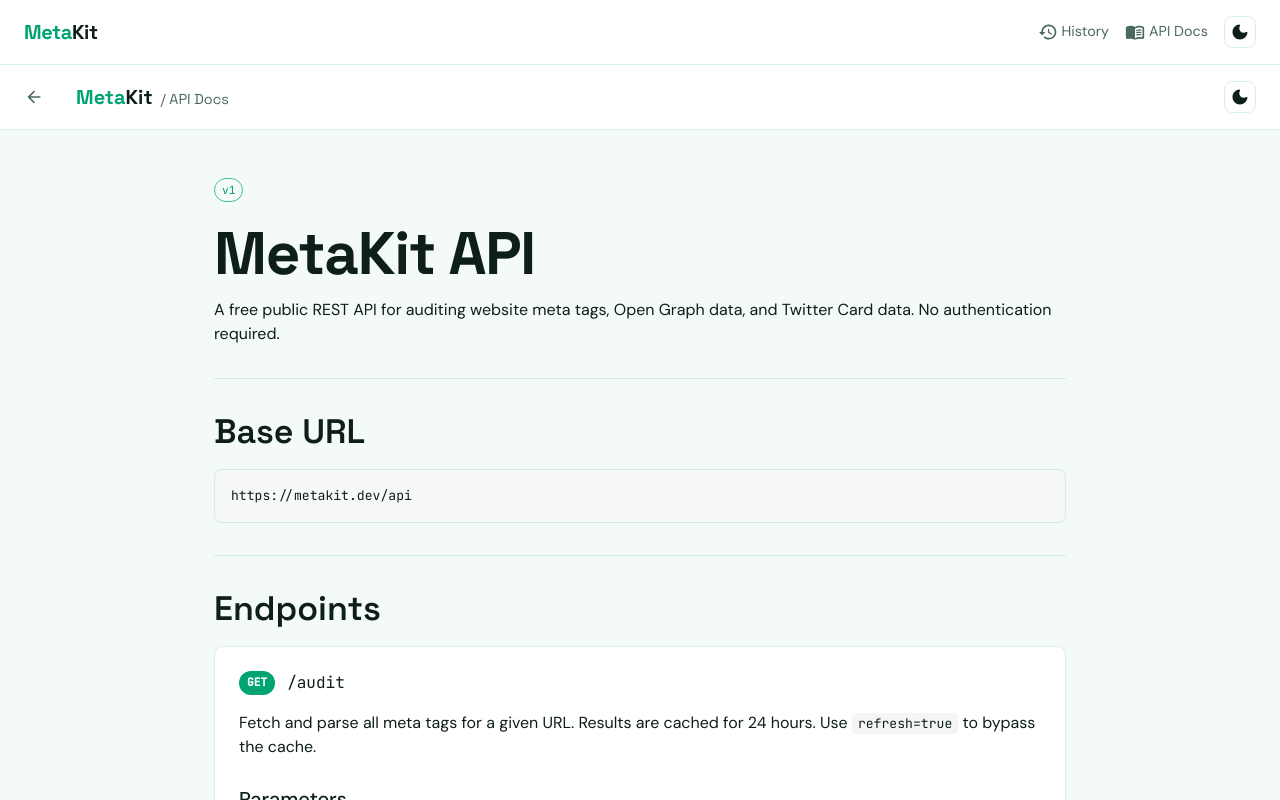
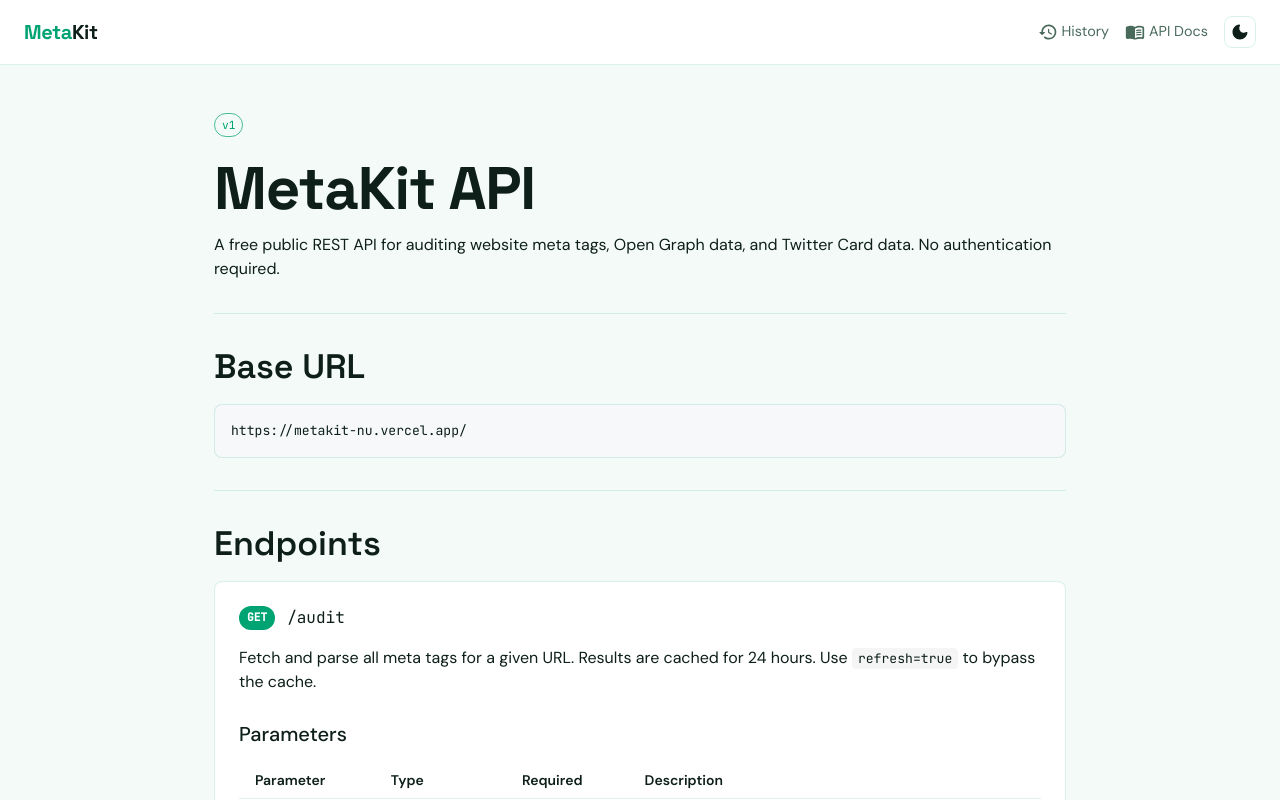
Before and after one commit to alifaizan786-op/MetaKit, a Next.js app: page /docs in a window 1280 px wide. Shown: the top 800 px of the page. Built offline with nearby package versions, Linux system fonts and the light colour scheme; no server answers.

Commit message:
removed dup app bar from docs page and corrected api url

```diff
--- a/app/docs/page.tsx
+++ b/app/docs/page.tsx
@@ -86,48 +86,7 @@
 
 	return (
 		<Box sx={{ minHeight: '100vh' }}>
-			{/* Nav */}
-			<AppBar
-				position='sticky'
-				elevation={0}
-				sx={{
-					borderBottom: '1px solid',
-					borderColor: 'divider',
-					backgroundColor: 'background.paper',
-				}}>
-				<Toolbar sx={{ gap: 2 }}>
-					<Link
-						href='/'
-						color='text.secondary'
-						sx={{ display: 'flex', alignItems: 'center', gap: 0.5, mr: 2 }}>
-						<ArrowBackRoundedIcon fontSize='small' />
-					</Link>
-					<Typography
-						variant='h6'
-						sx={{
-							fontFamily: '"Space Grotesk", sans-serif',
-							fontWeight: 700,
-							color: 'primary.main',
-							flex: 1,
-						}}>
-						Meta
-						<Box component='span' sx={{ color: 'text.primary' }}>
-							Kit
-						</Box>
-						<Box
-							component='span'
-							sx={{
-								color: 'text.secondary',
-								fontWeight: 400,
-								fontSize: '0.9rem',
-								ml: 1,
-							}}>
-							/ API Docs
-						</Box>
-					</Typography>
-					<ThemeToggle />
-				</Toolbar>
-			</AppBar>
+
 
 			<Container maxWidth='md' sx={{ py: 6 }}>
 				{/* Header */}
@@ -152,7 +111,7 @@
 				<Typography variant='h4' sx={{ mb: 2 }}>
 					Base URL
 				</Typography>
-				<CodeBlock>{'https://metakit.dev/api'}</CodeBlock>
+				<CodeBlock>{'https://metakit-nu.vercel.app/'}</CodeBlock>
 
 				<Divider sx={{ my: 4 }} />
 
```
